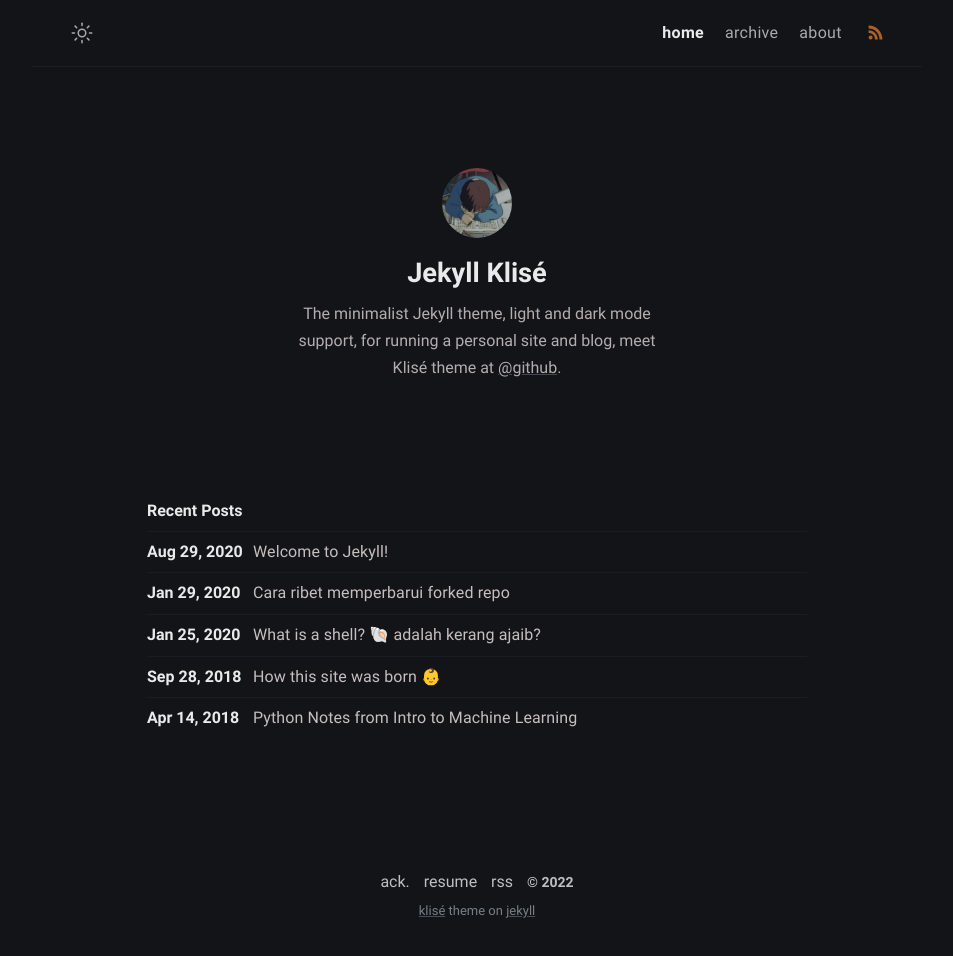
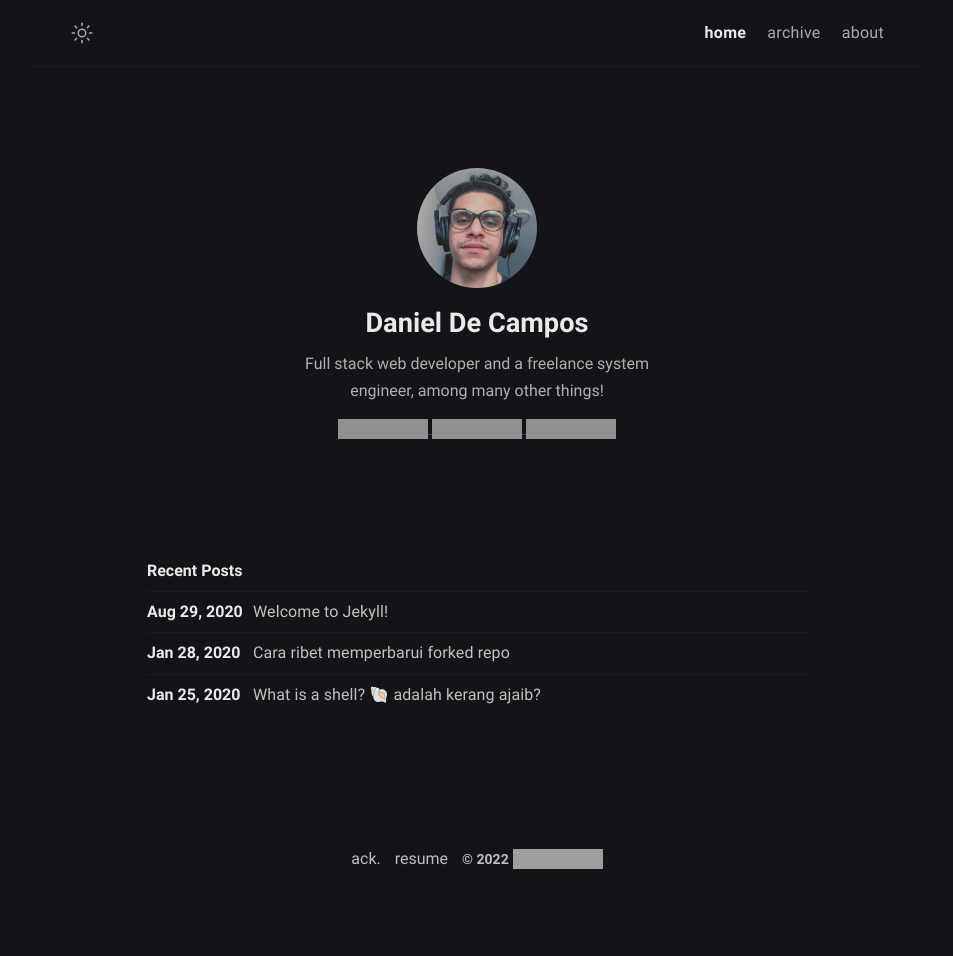
Before and after one commit to dani-geek/blog, a Jekyll site: the page built from index.md, in a window 1280 px wide. Shown: the whole page, without its empty margins (163-1116 px from the left). Built offline with Jekyll 4.4.1, drawn with Linux system fonts in a browser that asks for light colours; after the commit the page ends 905 px from its top, so only the background shows below that; grey boxes are pictures that could not be loaded.

Commit message:
Personal settings

```diff
--- a/_config.yml
+++ b/_config.yml
@@ -1,25 +1,35 @@
 # Site settings
-title: Klise Theme # site title
+title: Dani Blog # site title
 description: >- # site description
   He's writing in Bahasa about web technology and experience as a journal
   for documentation things that he learned, meet him <a href="https://github.com/piharpi" target="_blank" rel="noopener">@github</a>.
 lang: en-US # default lang
-timezone: Asia/Jakarta # set your timezone
+timezone: Buenos Aires/Argentina # set your timezone
 image: assets/img/ogp.png # This image used for Open Graph more info https://ogp.me/
 repo: https://github.com/piharpi/jekyll-klise # site repo [optional]
 mode: dark # default theme "dark" | "light"
 
 # Profile settings
 author:
-  name: Jekyll Klisé # author name
+  name: Daniel De Campos # author name
   bio: >- # tell to the world
-    The minimalist Jekyll theme, light and dark mode support, for running a personal site and blog,
-    meet Klisé theme at <a href="https://github.com/piharpi/jekyll-klise" target="_blank" rel="noopener">@github</a>.
-  username: username # general username
-  github: github_username # github username
-  twitter: twitter_username # twitter username
-  facebook: facebook_username # facebook username
-  email: your-email@email.com # email adress
+    Full stack web developer and a freelance system engineer, among many other things!
+  links:
+      <a href="https://github.com/dani-geek" target="_blank">
+          <img src="https://img.shields.io/github/followers/dani-geek.svg?label=GitHub&amp;style=social" alt="GitHub">
+      </a>
+      <a href="https://twitter.com/daniel28dc" target="_blank">
+          <img src="https://img.shields.io/twitter/follow/daniel28dc?label=Twitter&amp;style=social" alt="Twitter">
+      </a>
+      <a href="https://www.linkedin.com/in/danieldcm" target="_blank">
+          <img src="https://img.shields.io/badge/LinkedIn--_.svg?style=social&amp;logo=linkedin" alt="LinkedIn">
+      </a>
+
+  username: danigeek # general username
+  github: dani-geek # github username
+  twitter: Daniel28Dc # twitter username
+  facebook: daniel28dc # facebook username
+  email: danieldc2809@gmail.com # email adress
   avatar: /assets/img/avatar.jpg # change with your own avatar
 
 # URL settings
@@ -60,7 +70,7 @@ jekyll_compose:
     description:
 
 # Homepage limit posts
-number_of_posts: 5
+number_of_posts: 3
 
 # Build settings
 # theme: klise
--- a/_includes/author.html
+++ b/_includes/author.html
@@ -6,4 +6,5 @@
   />
   <h2 class="author-name">{{ site.author.name }}</h2>
   <p class="author-bio">{{ site.author.bio }}</p>
+  <p class="author-links">{{ site.author.links }}</p>
 </div>
--- a/_includes/footer.html
+++ b/_includes/footer.html
@@ -1,21 +1,10 @@
 <footer class="footer">
   <a class="footer_item" href="/thanks">ack.</a>
   <a class="footer_item" href="javascript::void(0)">resume</a>
-  <a class="footer_item" href="/feed.xml">rss</a>
   <span class="footer_item">&copy; {{ site.time | date: "%Y" }}</span>
-  <small class="footer_copyright">
-    <!-- Klisé Theme: https://github.com/piharpi/jekyll-klise -->
-    <a
-      href="https://github.com/piharpi/jekyll-klise"
-      target="_blank"
-      rel="noreferrer noopener"
-      >klisé</a
-    >
-    theme on
-    <a href="https://jekyllrb.com" target="_blank" rel="noreferrer noopener"
-      >jekyll</a
-    >
-  </small>
+  <a href="#">
+    <img src="https://hits.seeyoufarm.com/api/count/incr/badge.svg?url=https%3A%2F%2Fblog.dani-geek.tech&amp;count_bg=%23C8C03D&amp;title_bg=%23555555&amp;icon_color=%23E7E7E7&amp;title=stalkers%F0%9F%91%80&amp;edge_flat=false">
+  </a>
 </footer>
 <script src="/assets/js/main.js" defer="defer"></script>
 
--- a/_includes/navbar.html
+++ b/_includes/navbar.html
@@ -185,26 +185,6 @@
           <a class="menu-link {% if url == '/' %}active{% endif %}" href="/">home</a>
           <a class="menu-link {% if url == '/about/' %}active{% endif %}" href="/about">about</a>
         {%- endif -%}
-        <a class="menu-link rss" href="/feed.xml">
-          <svg
-            xmlns="http://www.w3.org/2000/svg"
-            width="17"
-            height="17"
-            viewBox="0 0 512 512"
-            fill="#ED812E"
-          >
-            <title>RSS</title>
-            <path
-              d="M108.56,342.78a60.34,60.34,0,1,0,60.56,60.44A60.63,60.63,0,0,0,108.56,342.78Z"
-            />
-            <path
-              d="M48,186.67v86.55c52,0,101.94,15.39,138.67,52.11s52,86.56,52,138.67h86.66C325.33,312.44,199.67,186.67,48,186.67Z"
-            />
-            <path
-              d="M48,48v86.56c185.25,0,329.22,144.08,329.22,329.44H464C464,234.66,277.67,48,48,48Z"
-            />
-          </svg>
-        </a>
       </div>
     </div>
   </nav>
--- a/_sass/klise/_layout.scss
+++ b/_sass/klise/_layout.scss
@@ -86,12 +86,6 @@
 
     &:not(:last-child) {
       margin-right: 5px;
-    }
-
-    &.rss {
-      position: relative;
-      bottom: -3px;
-      outline: none;
     }
 
     @include media-query($on-mobile) {
@@ -190,8 +184,8 @@
   }
 
   .author-avatar {
-    width: 70px;
-    height: 70px;
+    width: 120px;
+    height: 120px;
     border-radius: 100%;
     user-select: none;
     background-color: $black;
@@ -209,6 +203,13 @@
 
   .author-bio {
     margin: 0 auto;
+    opacity: 0.9;
+    max-width: 393px;
+    line-height: 1.688;
+  }
+  .author-links {
+
+    margin: 10px auto;
     opacity: 0.9;
     max-width: 393px;
     line-height: 1.688;
@@ -292,13 +293,6 @@
     }
   }
 
-  .footer_copyright {
-    font-size: $small-font-size - 1;
-    margin-top: 3px;
-    display: block;
-    color: $gray;
-    opacity: 0.8;
-  }
 }
 
 .not-found {
```
Also changed, not shown: assets/img/avatar.jpg.
